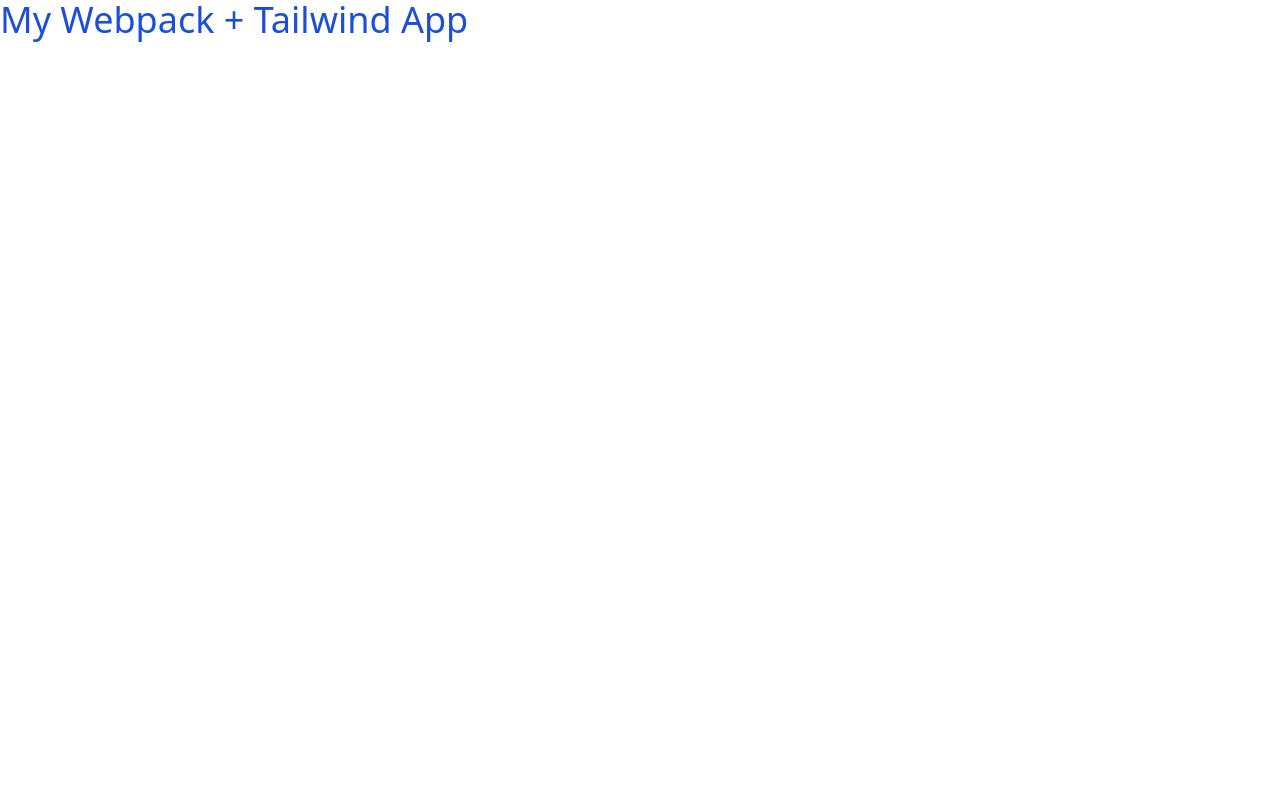
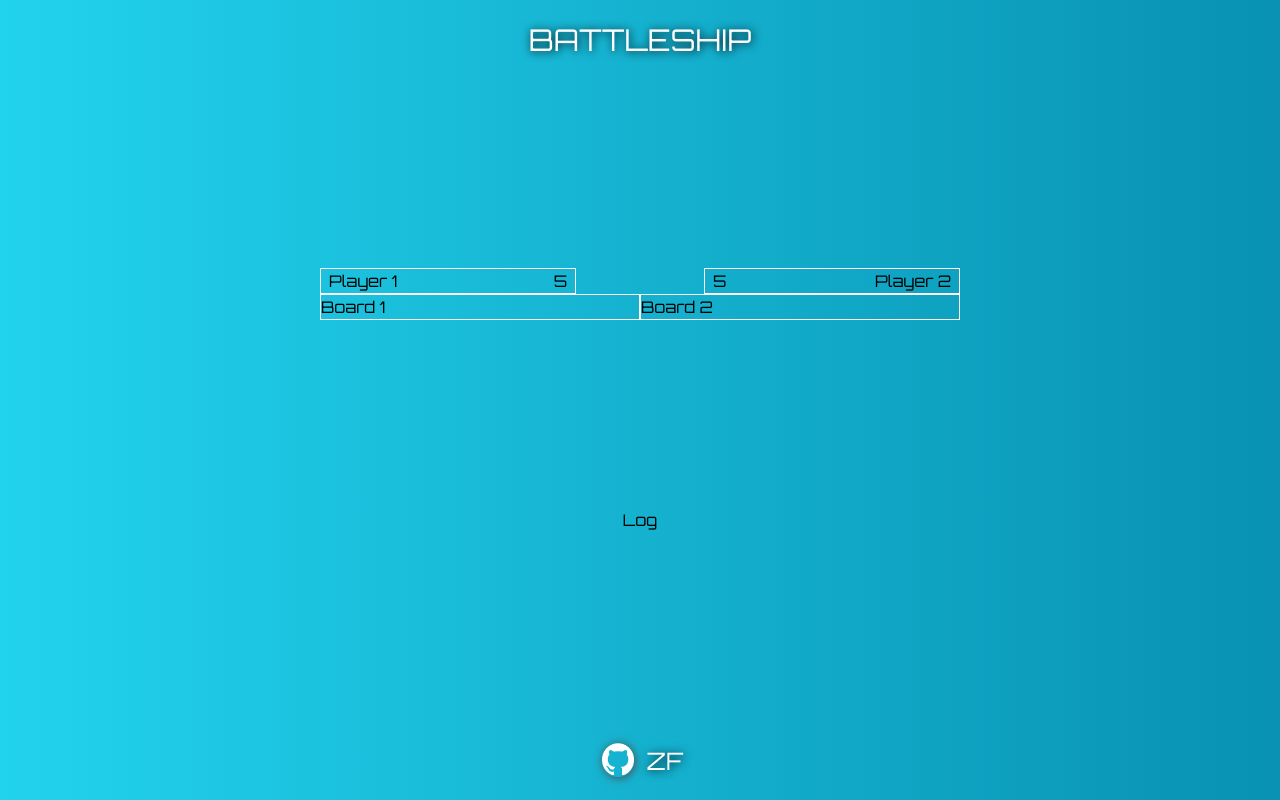
Before and after one commit to woonzf/odin-battleship, a website built with webpack: page dist/index.html in a window 1280 px wide. Built offline with nearby package versions, Linux system fonts and the light colour scheme.

Commit message:
Add UI layout idea

```diff
--- /dev/null
+++ b/src/dom/dom.js
@@ -0,0 +1,16 @@
+import iconGitHub from '../icon/github-mark-white.png';
+
+const dom = (() => {
+    function init() {
+        _initImg();
+    }
+
+    function _initImg() {
+        const imgGitHub = document.querySelector("#icon-github");
+        imgGitHub.src = iconGitHub;
+    }
+
+    return { init };
+})()
+
+export { dom };
--- a/src/index.js
+++ b/src/index.js
@@ -1,8 +1,11 @@
 import './style.css';
+import { dom } from './dom/dom.js';
 
 const Player = require('./game-logic/player.js');
 
 const battleship = (() => {
+    dom.init();
+
     let name = null;
     let player1 = null;
     let player2 = null;
@@ -25,20 +28,20 @@
 
             console.log(`${player1.name}: ${player1.life}, ${player2.name}: ${player2.life}`)
 
-            if (isGame()) break;
-            updateTurn();
+            if (_isGame()) break;
+            _updateTurn();
         }
 
         console.log(`${turn.name} wins!`)
     }
 
-    function isGame() {
+    function _isGame() {
         if (!Boolean(player1.life)) return true;
         if (!Boolean(player2.life)) return true;
         return false;
     }
 
-    function updateTurn() {
+    function _updateTurn() {
         const temp = turn;
         turn = notTurn;
         notTurn = temp;
--- a/src/style.css
+++ b/src/style.css
@@ -1,3 +1,23 @@
+@font-face {
+    /* https://fonts.google.com/specimen/Orbitron */
+    font-family: "Orbitron";
+    src: url(./font/Orbitron-Regular.ttf) format("TrueType");
+}
+
 @tailwind base;
 @tailwind components;
 @tailwind utilities;
+
+@layer base {
+    html {
+      font-family: "Orbitron", system-ui, sans-serif;
+    }
+}
+
+.tw-box-shadow-1110 {
+    box-shadow: 1px 1px 10px hsl(0, 0%, 30%);
+}
+
+.tw-text-shadow-1110 {
+    text-shadow: 1px 1px 10px black;
+}
--- a/tailwind.config.js
+++ b/tailwind.config.js
@@ -2,7 +2,9 @@
 module.exports = {
   content: ['./dist/*.html'],
   theme: {
-    extend: {},
+    extend: {
+      prefix: 'tw-',
+    },
   },
   plugins: [],
 }
```
Also changed, not shown: dist/1f498717ba081693370a.ttf (added), dist/925aa8e685ab0217bb34.png (added), dist/bundle.js, dist/index.html, src/font/Orbitron-Regular.ttf (added), src/icon/github-mark-white.png (added).
